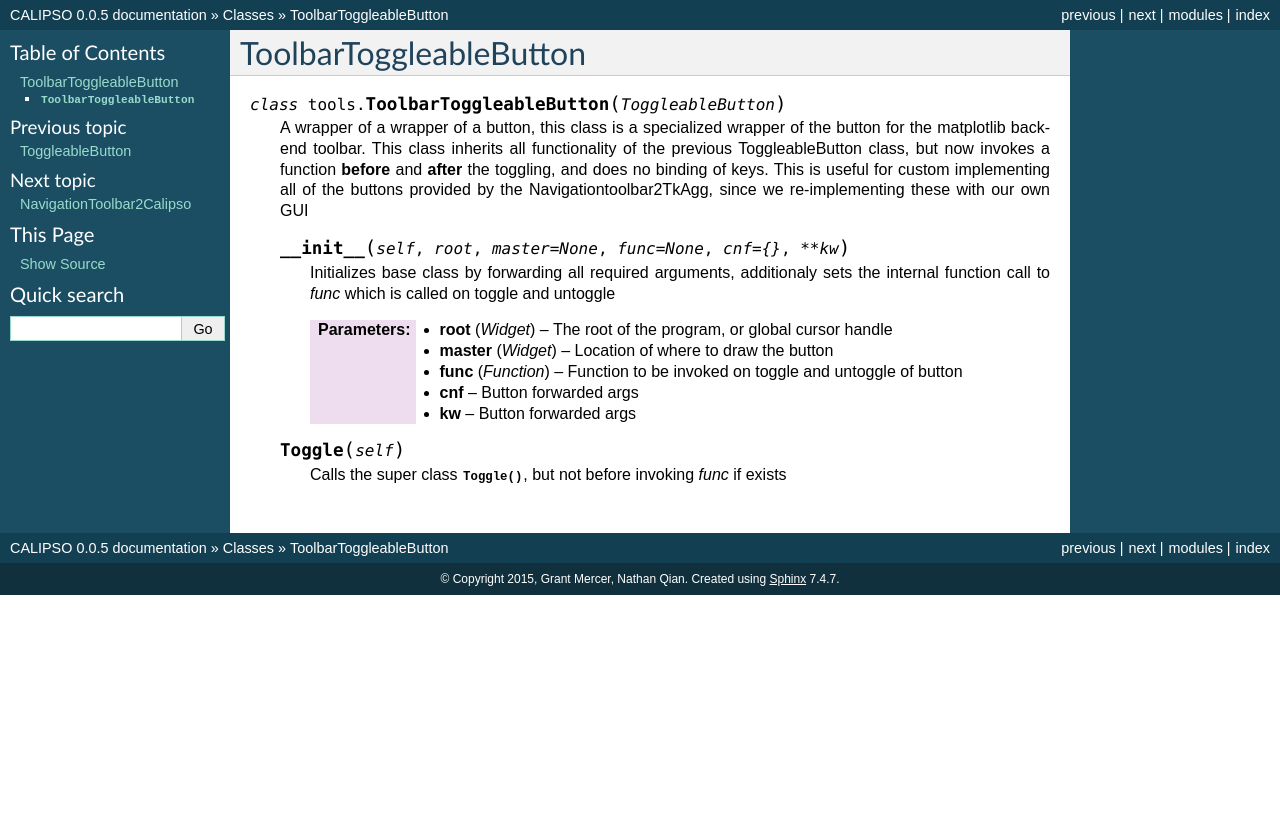
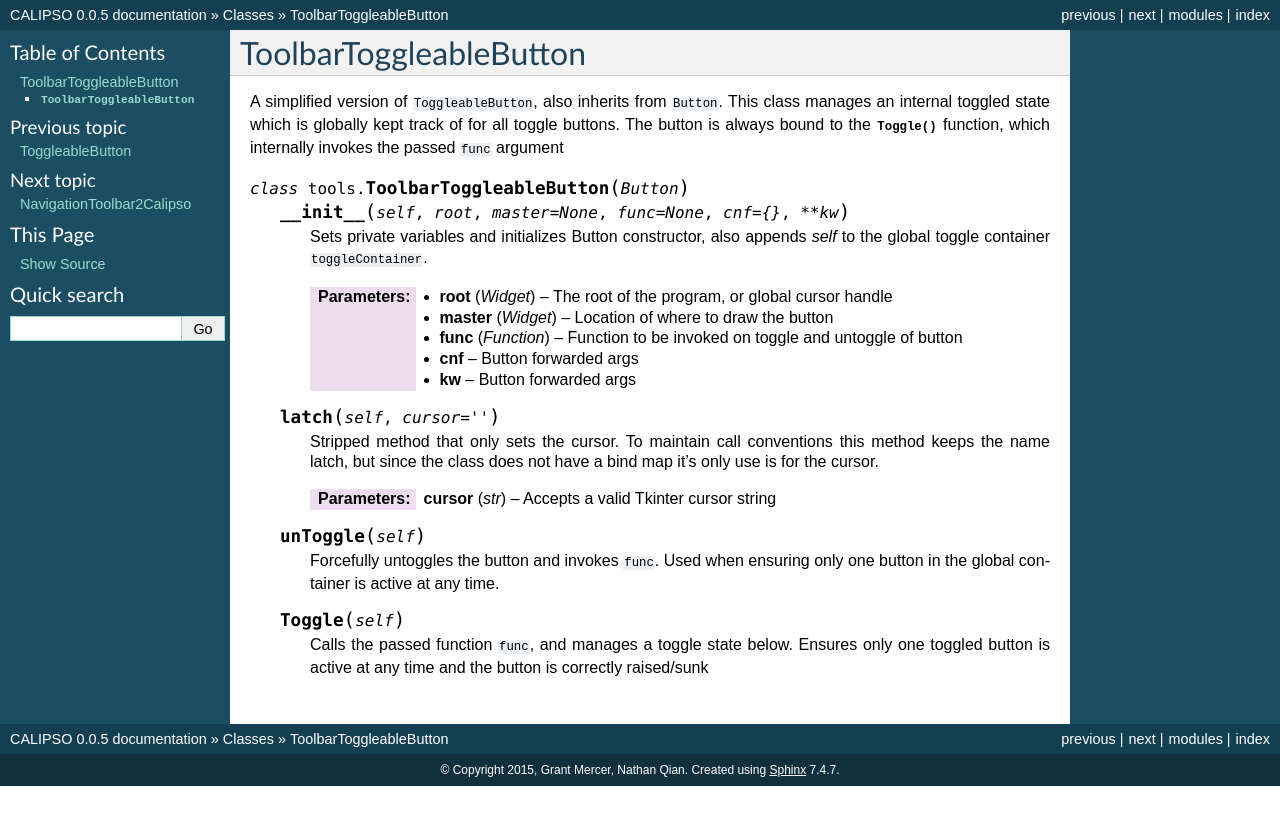
Before and after one commit to NASA-DEVELOP/VOCAL, a Sphinx documentation site: the page built from docs/source/classes/toolbartoggleablebutton.rst, in a window 1280 px wide. Shown: the top 825 px of the page. Built offline with Sphinx 7.4.7, drawn with Linux system fonts in a browser that asks for light colours.

Commit message:
rewrote toolbartoggleablebutton docs, additional docs formatting

```diff
--- a/docs/source/classes/navigationtoolbar2calipso.rst
+++ b/docs/source/classes/navigationtoolbar2calipso.rst
@@ -2,11 +2,11 @@
 NavigationToolbar2Calipso
 ==========================
 
+Custom toolbar implementation deriving from the matplotlib.backend *NavigationToolbar2*, The TkAgg port is not used because we specifically implement our own GUI and therefore to not want to draw the TkAgg's navigation bar. So we declare this class and leave it mostly bare, thus nothing will be rendered to the screen but we still have access to the button functions and can bind them to our own GUI
+
 .. py:module:: tools
 
 .. py:class:: NavigationToolbar2CALIPSO(NavigationToolbar2)
-
-   Custom toolbar implementation deriving from the matplotlib.backend *NavigationToolbar2*, The TkAgg port is not used because we specifically implement our own GUI and therefore to not want to draw the TkAgg's navigation bar. So we declare this class and leave it mostly bare, thus nothing will be rendered to the screen but we still have access to the button functions and can bind them to our own GUI
 
    .. py:method:: __init__(self, canvas)
       :noindex:
--- a/docs/source/classes/toggleablebutton.rst
+++ b/docs/source/classes/toggleablebutton.rst
@@ -2,11 +2,11 @@
 ToggleableButton
 ==================
 
+A Class which wraps the Tkinter Button object and simulates the toggled button you commonly see in draw, magnify, etc. buttons. Keeps a static container of toggleable buttons to only allow one button at any time to be toggled.
+
 .. py:module:: tools
 
 .. py:class:: ToggleableButton(Button, object)
-
-   A Class which wraps the Tkinter Button object and simulates the toggled button you commonly see in draw, magnify, etc. buttons. Keeps a static container of toggleable buttons to only allow one button at any time to be toggled.
 
    .. py:method:: __init__(self, root, master=None, cnf={}, **kw)
       :noindex:
--- a/docs/source/classes/toolbartoggleablebutton.rst
+++ b/docs/source/classes/toolbartoggleablebutton.rst
@@ -2,16 +2,16 @@
 ToolbarToggleableButton
 =================================
 
+A simplified version of ``ToggleableButton``, also inherits from ``Button``. This class manages an internal toggled state which is globally kept track of for all toggle buttons. The button is always bound to the :py:meth:`Toggle` function, which internally invokes the passed ``func`` argument
+
 .. py:module:: tools
 
-.. py:class:: ToolbarToggleableButton(ToggleableButton)
-
-   A wrapper of a wrapper of a button, this class is a specialized wrapper of the button for the matplotlib backend toolbar. This class inherits all functionality of the previous ToggleableButton class, but now invokes a function **before** and **after** the toggling, and does no binding of keys. This is useful for custom implementing all of the buttons provided by the Navigationtoolbar2TkAgg, since we re-implementing these with our own GUI
+.. py:class:: ToolbarToggleableButton(Button)
 
    .. py:method:: __init__(self, root, master=None, func=None, cnf={}, **kw)
       :noindex:
 
-      Initializes base class by forwarding all required arguments, additionaly sets the internal function call to *func* which is called on toggle and untoggle
+      Sets private variables and initializes Button constructor, also appends *self* to the global toggle container ``toggleContainer``.
 
       :param Widget root: The root of the program, or global cursor handle
       :param Widget master: Location of where to draw the button
@@ -19,7 +19,19 @@ ToolbarToggleableButton
       :param cnf: Button forwarded args
       :param kw: Button forwarded args
 
+   .. py:method:: latch(self, cursor="")
+      :noindex:
+
+      Stripped method that only sets the cursor. To maintain call conventions this method keeps the name latch, but since the class does not have a bind map it's only use is for the cursor.
+
+      :param str cursor: Accepts a valid Tkinter cursor string
+
+   .. py:method:: unToggle(self)
+      :noindex:
+
+      Forcefully untoggles the button and invokes ``func``. Used when ensuring only one button in the global container is active at any time.
+
    .. py:method:: Toggle(self)
       :noindex:
 
-      Calls the super class :py:meth:`Toggle`, but not before invoking *func* if exists
+      Calls the passed function ``func``, and manages a toggle state below. Ensures only one toggled button is active at any time and the button is correctly raised/sunk
--- a/docs/source/classes/tooltip.rst
+++ b/docs/source/classes/tooltip.rst
@@ -2,11 +2,11 @@
 ToolTip
 ==============
 
+Allows for the easy creation of tool tips that are displayed below buttons. Requires a widget and overlays a simple tool tip once hovered over by the mouse. Created with py:meth:`createToolTip`
+
 .. py:module:: tools
 
 .. py:class:: ToolTip(object)
-
-   Allows for the easy creation of tool tips that are displayed below buttons. Requires a widget and overlays a simple tool tip once hovered over by the mouse. Created with py:meth:`createToolTip`
 
    .. py:method:: __init__(self, widget)
       :noindex:
```
Also changed, not shown: docs/source/classes/calipso.rst (+10 -0 lines), docs/source/classes/polygondrawer.rst (+1 -27 lines), 1 other file.
